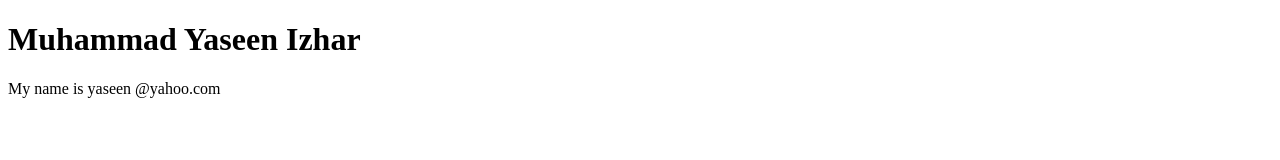
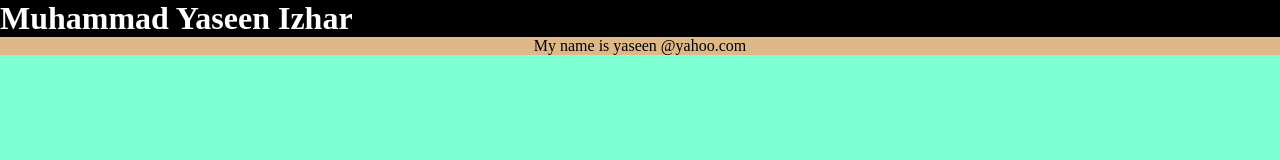
Before and after one commit to yaseenizhar/github-basic, a plain HTML site: page index.html in a window 1280 px wide. Drawn offline with Linux system fonts and the light colour scheme.

Commit message:
add css file

```diff
--- a/index.html
+++ b/index.html
@@ -5,6 +5,7 @@
     <meta http-equiv="X-UA-Compatible" content="IE=edge">
     <meta name="viewport" content="width=device-width, initial-scale=1.0">
     <title>github Repository</title>
+    <link rel="stylesheet" href="style.css">
 </head>
 <body>
     <h1>Muhammad Yaseen Izhar</h1>
--- /dev/null
+++ b/style.css
@@ -0,0 +1,18 @@
+*{
+    margin: 0;
+    padding: 0;
+}
+
+h1{
+    color: white;
+    background-color: black;
+}
+
+p   {
+    color: black;
+    background-color: burlywood;
+    text-align: center;
+}
+body{
+    background-color: aquamarine;
+}
```
